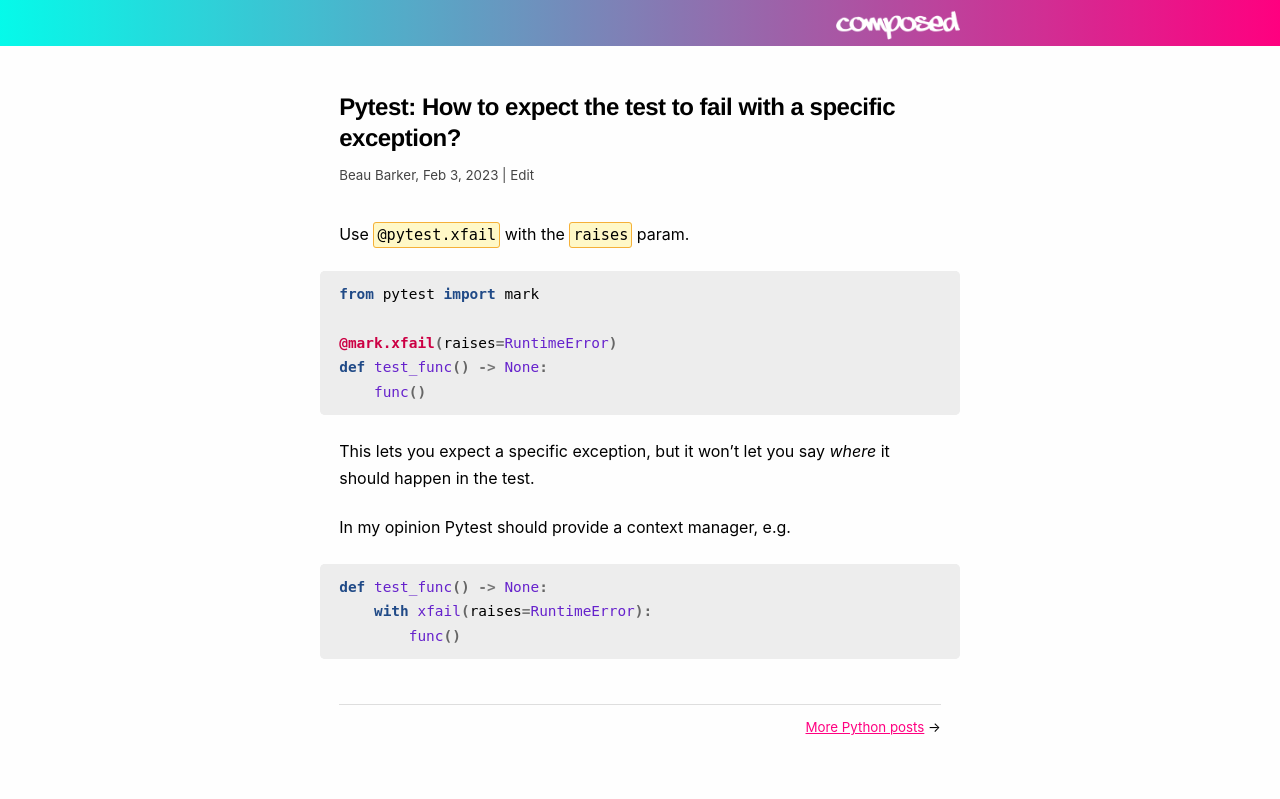
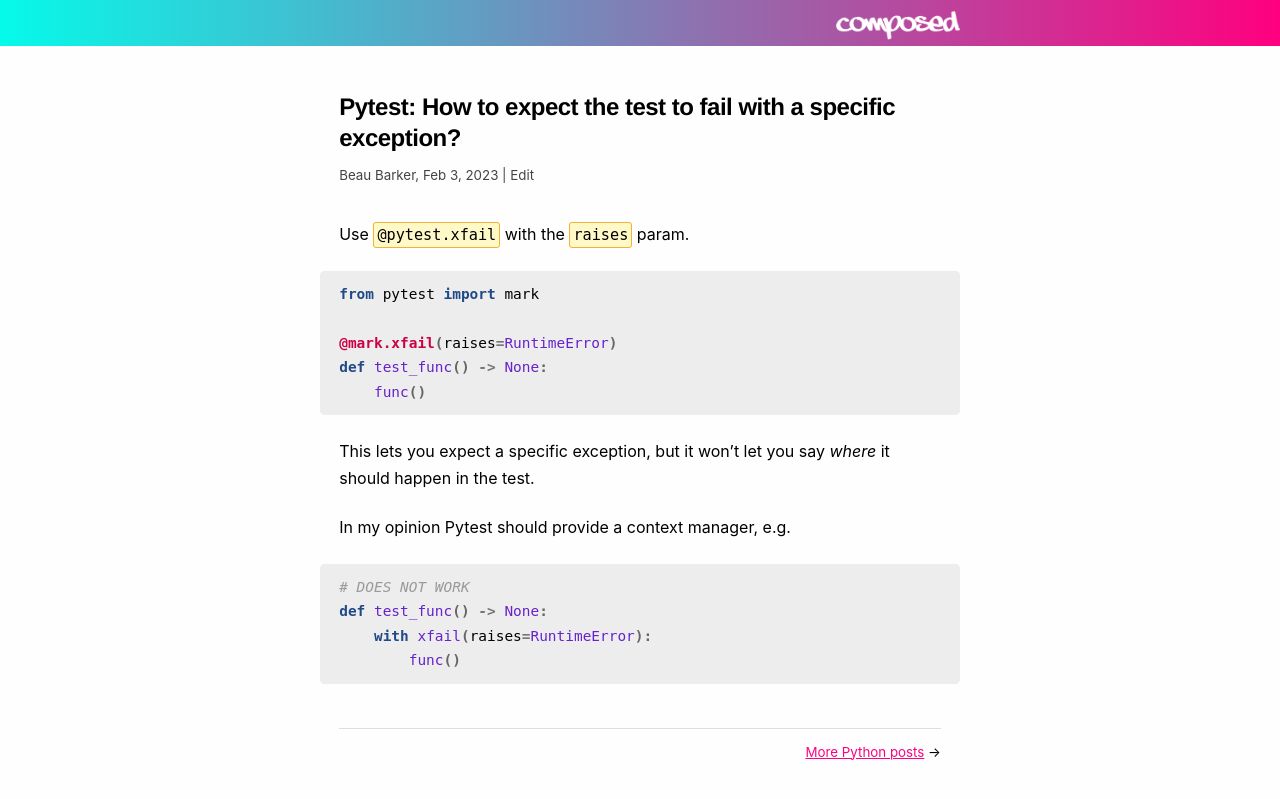
Before and after one commit to explodinglabs/explodinglabs.github.io, a Jekyll site: the page built from docs/_posts/python/2023-02-03-pytest-xfail-on-specific-exception.markdown, in a window 1280 px wide. Shown: the top 799 px of the page. Built offline with Jekyll 4.4.1, drawn with Linux system fonts in a browser that asks for light colours.

Commit message:
Update 2023-02-03-pytest-xfail-on-specific-exception.markdown

````diff
--- a/docs/_posts/python/2023-02-03-pytest-xfail-on-specific-exception.markdown
+++ b/docs/_posts/python/2023-02-03-pytest-xfail-on-specific-exception.markdown
@@ -20,6 +20,7 @@ This lets you expect a specific exception, but it won't let you say _where_ it s
 In my opinion Pytest should provide a context manager, e.g.
 
 ```python
+# DOES NOT WORK
 def test_func() -> None:
     with xfail(raises=RuntimeError):
         func()
````
